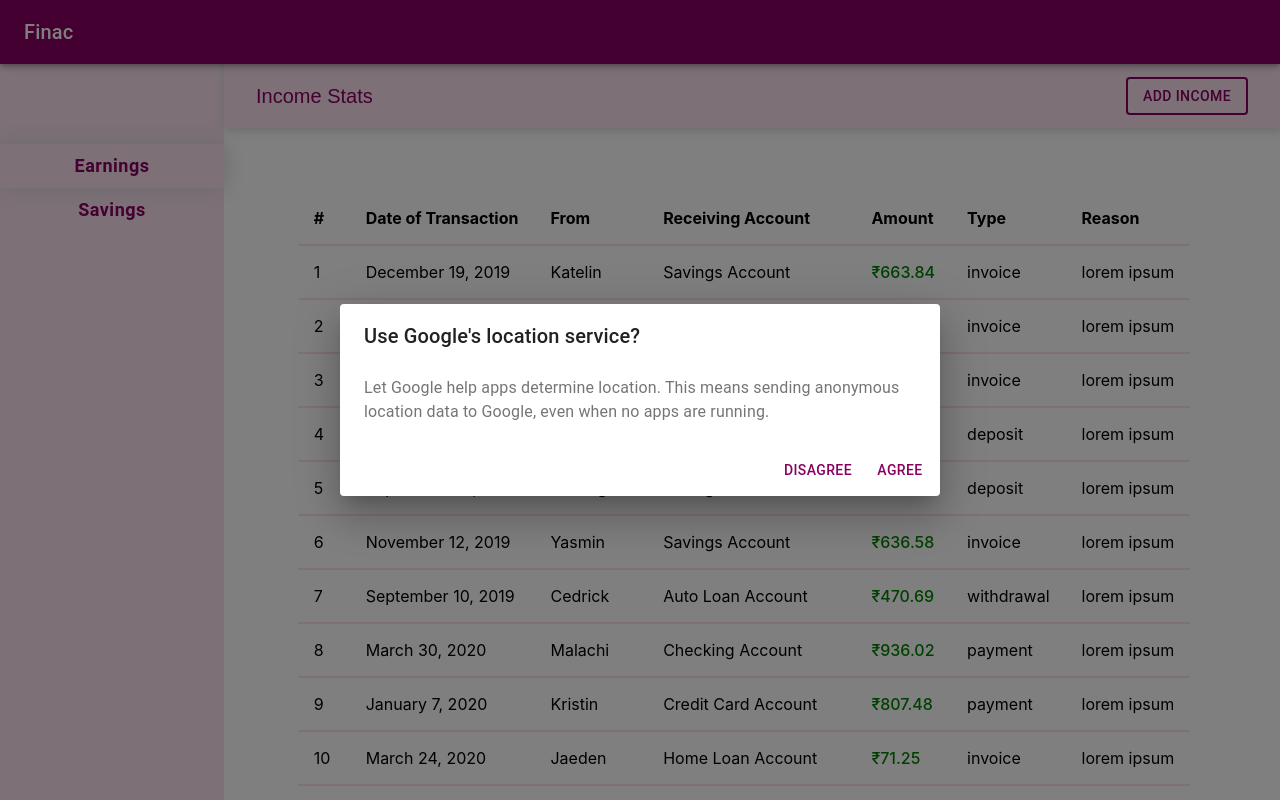
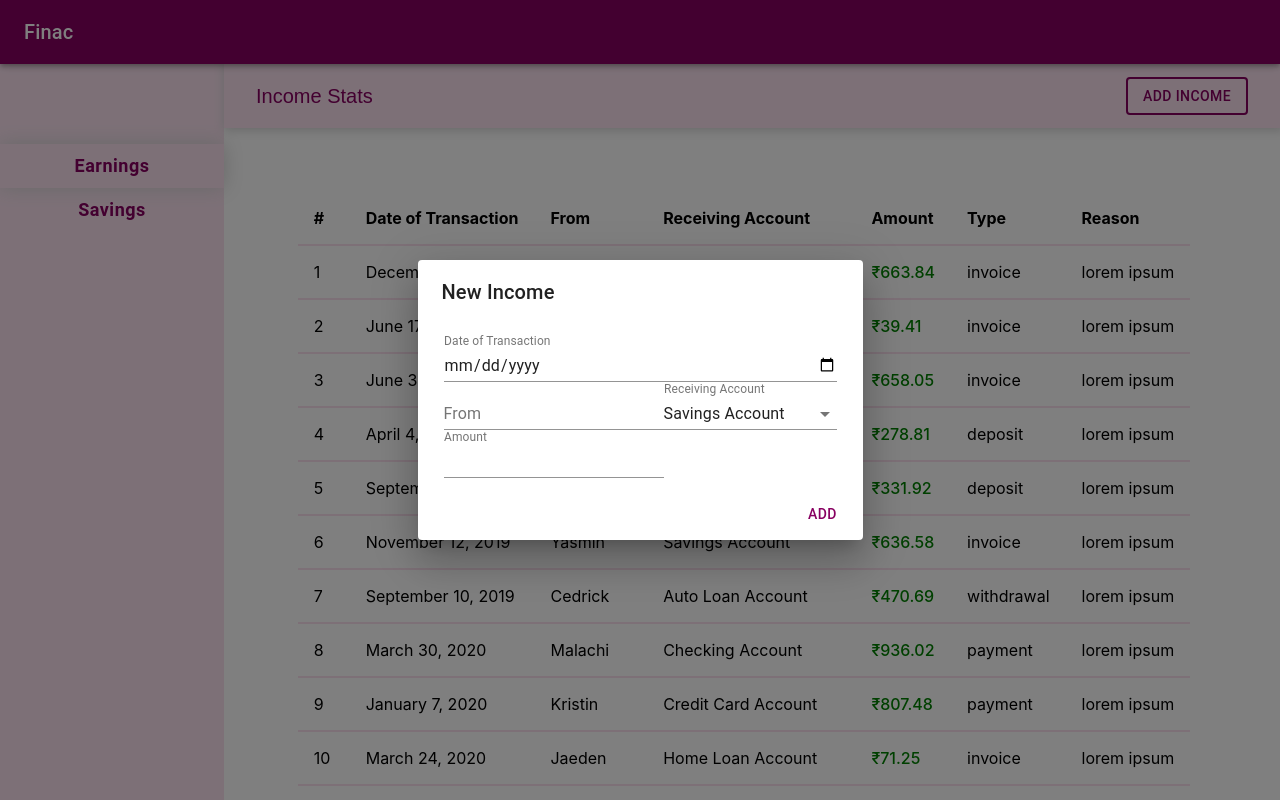
Before and after one commit to doubleflush/finac, a React (Create React App) app: page / in a window 1280 px wide. Both pictures are taken after a click on the button "ADD INCOME". Shown: the top 800 px of the page. Built offline with nearby package versions, Linux system fonts and the light colour scheme.

Commit message:
Initial add income dialog

```diff
--- a/src/Components/IncomeTable/IncomeDialog.jsx
+++ b/src/Components/IncomeTable/IncomeDialog.jsx
@@ -5,9 +5,17 @@ import DialogActions from '@material-ui/core/DialogActions';
 import DialogContent from '@material-ui/core/DialogContent';
 import DialogContentText from '@material-ui/core/DialogContentText';
 import DialogTitle from '@material-ui/core/DialogTitle';
+import {Form, HorizontalInput, Input} from "./IncomeTableStyles";
+import faker from "faker";
 
 export default function IncomeDialog(props) {
-    console.log(props);
+
+    const accounts = [];
+    for (let i = 0; i < 4; i++) {
+      accounts.push(faker.finance.accountName());
+    }
+
+    console.log(accounts);
     return (
       <div>
         <Dialog
@@ -16,19 +24,45 @@ export default function IncomeDialog(props) {
           aria-labelledby="alert-dialog-title"
           aria-describedby="alert-dialog-description"
         >
-          <DialogTitle id="alert-dialog-title">{"Use Google's location service?"}</DialogTitle>
+          <DialogTitle id="alert-dialog-title">{"New Income"}</DialogTitle>
           <DialogContent>
-            <DialogContentText id="alert-dialog-description">
-              Let Google help apps determine location. This means sending anonymous location data to
-              Google, even when no apps are running.
-            </DialogContentText>
+          <Form>
+            <Input id="date" type="date"
+              width="8rem"
+              label="Date of Transaction"
+              InputLabelProps={{
+                shrink: true,
+              }}
+            />
+            <HorizontalInput>
+              <Input id="source" label="From" />
+              <Input id="account"
+                select
+                label="Receiving Account"
+                SelectProps={{
+                  native: true,
+                }}
+              >
+                {accounts.map((option) => (
+                  <option value={option}>
+                    {option}
+                  </option>
+                ))}
+              </Input>
+            </HorizontalInput>
+            <HorizontalInput>
+              <Input id="amount" label="Amount"
+                type="number"
+                InputLabelProps={{
+                  shrink: true,
+                }}
+              />
+            </HorizontalInput>
+          </Form>
           </DialogContent>
           <DialogActions>
-            <Button onClick={props.handleClose} color="primary">
-              Disagree
-            </Button>
             <Button onClick={props.handleClose} color="primary" autoFocus>
-              Agree
+              Add
             </Button>
           </DialogActions>
         </Dialog>
--- a/src/Components/IncomeTable/IncomeTableStyles.jsx
+++ b/src/Components/IncomeTable/IncomeTableStyles.jsx
@@ -1,5 +1,6 @@
 import styled from "styled-components";
 import {Button as MuiButton} from "@material-ui/core";
+import TextField from '@material-ui/core/TextField';
 
 export const Button = styled(MuiButton)`
   align-self: center !important;
@@ -69,3 +70,20 @@ export const Styles = styled.div`
     }
   }
 `;
+
+export const Form = styled.form`
+  position: relative;
+  display: flex;
+  flex-direction: column;
+  margin: 2px;
+`;
+
+export const HorizontalInput = styled.div`
+  display: flex;
+  flex-direction: row;
+`;
+
+export const Input = styled(TextField)`
+  margin: 2px;
+  variant: outlined;
+`;
```
